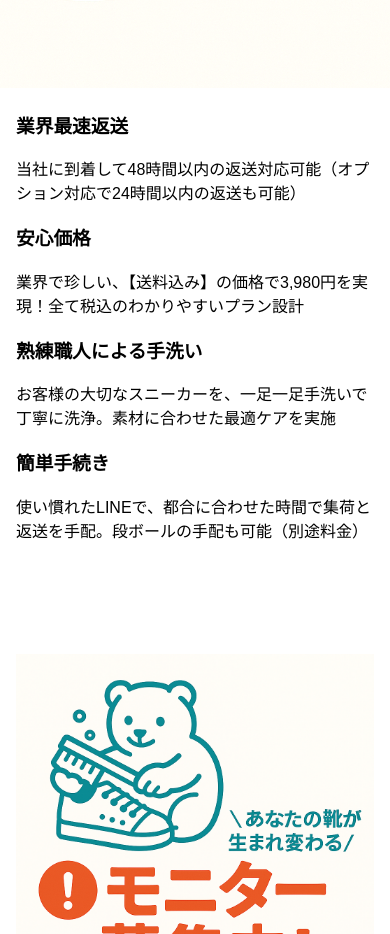
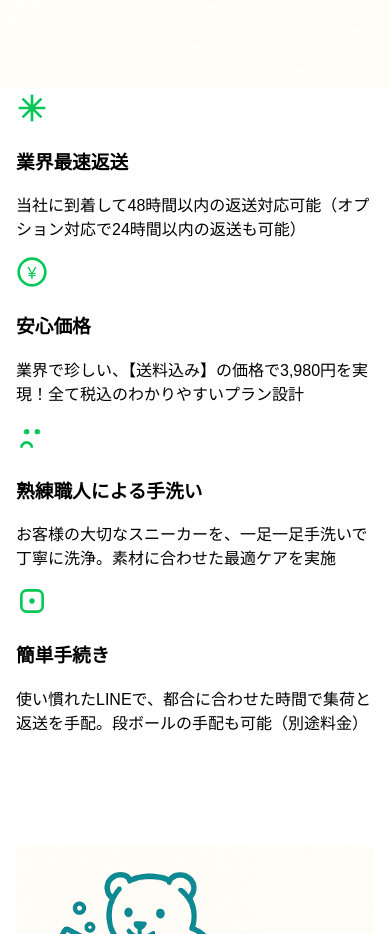
Before and after one commit to MizukiKurogi/shoewhiteLP, a plain HTML site: page public/index.html in a window 390 px wide. Shown: the part 1940-2874 px from the top of the page. Drawn offline with Linux system fonts and the light colour scheme.

Commit message:
section2特徴グリッドのデザイン調整（枠・余白・バランス）

```diff
--- a/public/css/style.css
+++ b/public/css/style.css
@@ -372,39 +372,86 @@ button[type="submit"] {
   padding: 1rem;
 }
 
+.features-grid {
+  display: grid;
+  grid-template-columns: 1fr 1fr;
+  gap: 2rem;
+  flex: 2 1 400px;
+  align-items: stretch;
+  background: #fff;
+  border: 1.5px solid #e0e0e0;
+  border-radius: 18px;
+  padding: 2.5rem 2rem;
+  box-shadow: 0 2px 12px rgba(0,0,0,0.04);
+}
+
 .feature-box {
-  background-color: #fff;
-  padding: 1.5rem;
+  display: flex;
+  align-items: flex-start;
+  background-color: #fafafa;
+  padding: 1.5rem 1rem;
   border-radius: 12px;
-  box-shadow: 0 2px 6px rgba(0,0,0,0.1);
+  box-shadow: 0 2px 6px rgba(0,0,0,0.06);
+  gap: 1.2rem;
+  border: 1px solid #e0e0e0;
+  min-height: 120px;
+  transition: box-shadow 0.2s;
+}
+
+.feature-box:hover {
+  box-shadow: 0 4px 16px rgba(6,199,85,0.10);
+  border-color: #06C75533;
+}
+
+.feature-icon {
+  flex-shrink: 0;
+  margin-right: 0.5rem;
+  display: flex;
+  align-items: center;
+  justify-content: center;
+  width: 44px;
+  height: 44px;
 }
 
 .feature-box h3 {
   margin-top: 0;
   margin-bottom: 0.5rem;
-  font-size: 1.1rem;
+  font-size: 1.15rem;
   font-weight: bold;
-  color: #333;
+  color: #222;
 }
 
 .feature-box p {
   margin: 0;
-  font-size: 0.95rem;
-  color: #555;
+  font-size: 0.98rem;
+  color: #444;
+}
+
+@media (max-width: 900px) {
+  .features-grid {
+    grid-template-columns: 1fr;
+    gap: 1.2rem;
+    padding: 1.5rem 0.7rem;
+  }
 }
 
 @media (max-width: 768px) {
   .section2 {
-    background: none;
     flex-direction: column;
+    align-items: stretch;
   }
-
   .image {
     display: none;
   }
-
-  .features {
-    padding: 0;
-    gap: 0.75rem;
+  .features-grid {
+    grid-template-columns: 1fr;
+    gap: 1rem;
+    padding: 0.7rem 0.2rem;
+    border-radius: 12px;
+  }
+  .feature-box {
+    padding: 1rem 0.5rem;
+    gap: 0.7rem;
+    min-height: 90px;
   }
 }
--- a/public/index.html
+++ b/public/index.html
@@ -194,22 +194,46 @@
     <div class="image">
       <img src="img/section2_PC.png" alt="SHOE WHITE キャラクター">
     </div>
-    <div class="features">
+    <div class="features-grid">
       <div class="feature-box">
+        <div class="feature-icon">
+          <!-- 仮アイコン：スピード -->
+          <svg width="32" height="32" fill="#06C755" viewBox="0 0 24 24"><path d="M2 12h20M12 2v20M4.93 4.93l14.14 14.14M19.07 4.93L4.93 19.07" stroke="#06C755" stroke-width="2" fill="none"/></svg>
+        </div>
+        <div>
           <h3>業界最速返送</h3>
           <p>当社に到着して48時間以内の返送対応可能（オプション対応で24時間以内の返送も可能）</p>
         </div>
+      </div>
       <div class="feature-box">
+        <div class="feature-icon">
+          <!-- 仮アイコン：コイン -->
+          <svg width="32" height="32" fill="#06C755" viewBox="0 0 24 24"><circle cx="12" cy="12" r="10" stroke="#06C755" stroke-width="2" fill="none"/><text x="12" y="17" text-anchor="middle" font-size="12" fill="#06C755">¥</text></svg>
+        </div>
+        <div>
           <h3>安心価格</h3>
           <p>業界で珍しい、【送料込み】の価格で3,980円を実現！全て税込のわかりやすいプラン設計</p>
         </div>
+      </div>
       <div class="feature-box">
+        <div class="feature-icon">
+          <!-- 仮アイコン：手洗い -->
+          <svg width="32" height="32" fill="#06C755" viewBox="0 0 24 24"><path d="M4 20c0-2 2-4 4-4s4 2 4 4" stroke="#06C755" stroke-width="2" fill="none"/><circle cx="8" cy="8" r="2" fill="#06C755"/><circle cx="16" cy="8" r="2" fill="#06C755"/></svg>
+        </div>
+        <div>
           <h3>熟練職人による手洗い</h3>
           <p>お客様の大切なスニーカーを、一足一足手洗いで丁寧に洗浄。素材に合わせた最適ケアを実施</p>
         </div>
+      </div>
       <div class="feature-box">
+        <div class="feature-icon">
+          <!-- 仮アイコン：LINE・手続き -->
+          <svg width="32" height="32" fill="#06C755" viewBox="0 0 24 24"><rect x="4" y="4" width="16" height="16" rx="4" stroke="#06C755" stroke-width="2" fill="none"/><circle cx="12" cy="12" r="2" fill="#06C755"/></svg>
+        </div>
+        <div>
           <h3>簡単手続き</h3>
           <p>使い慣れたLINEで、都合に合わせた時間で集荷と返送を手配。段ボールの手配も可能（別途料金）</p>
+        </div>
       </div>
     </div>
   </section>
```
Lines whose indentation alone changed are shown as unchanged.
